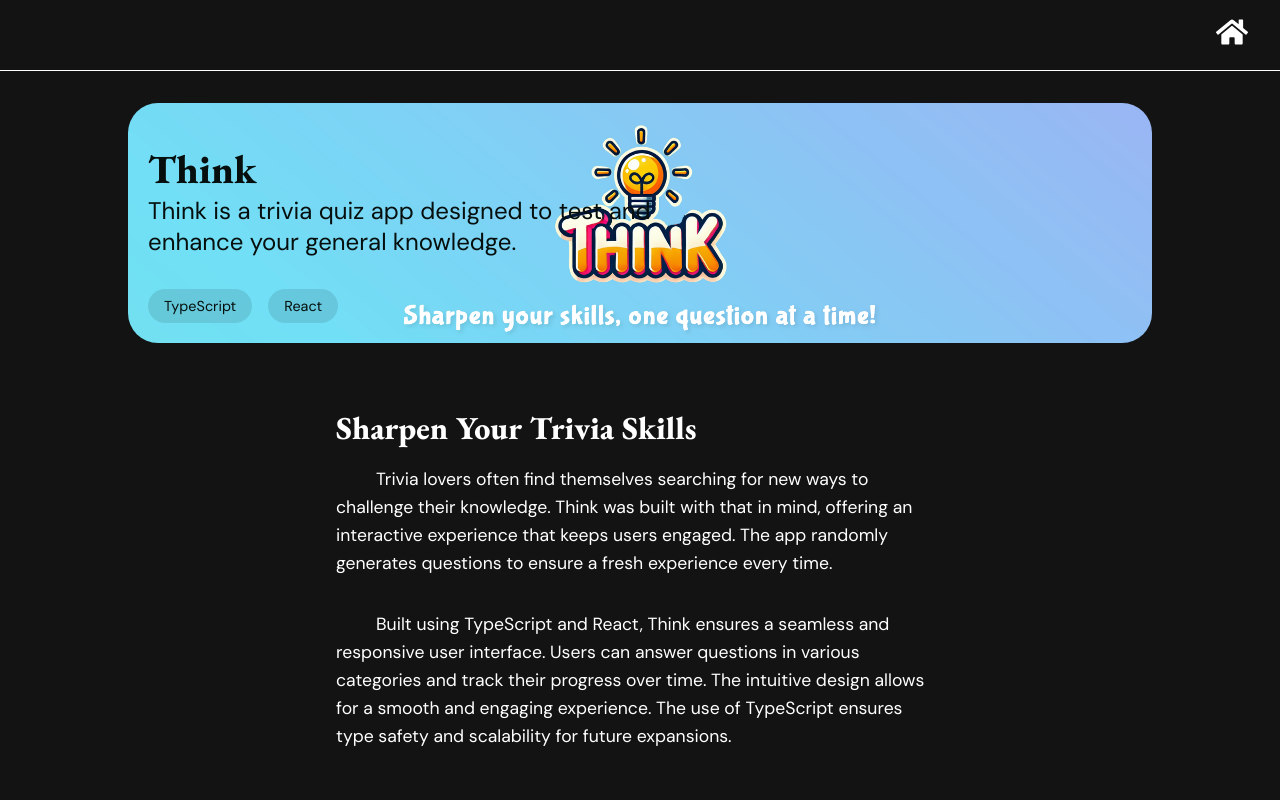
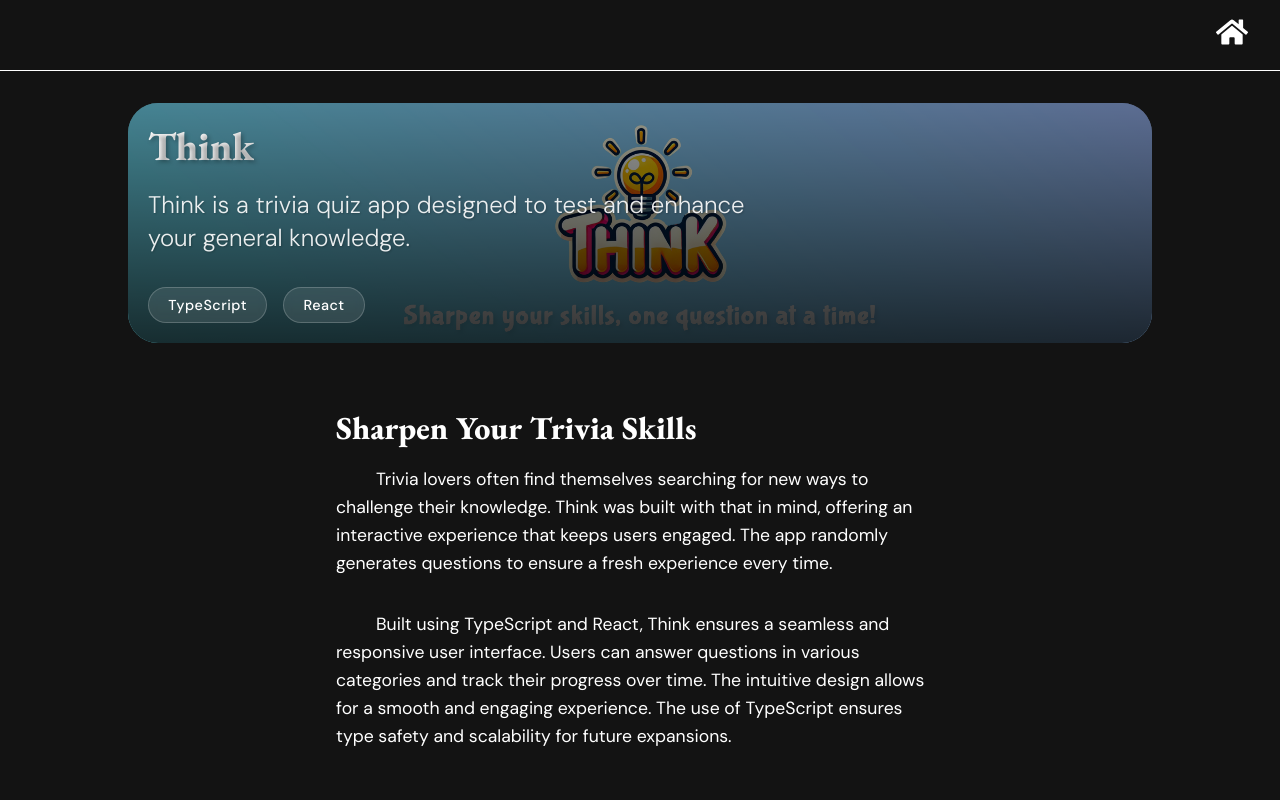
Before and after one commit to evelynmbart/evelyn-portfolio, a React (Vite) app: page /project/1 in a window 1280 px wide. Shown: the top 800 px of the page. Built offline with nearby package versions, Linux system fonts and the light colour scheme; a web font is replaced by a local one.

Commit message:
enhance posts title design

```diff
--- a/src/sections/ProjectPage.jsx
+++ b/src/sections/ProjectPage.jsx
@@ -82,6 +82,31 @@ const StyledLink = styled(Link)`
 `;
 
 const Text = styled.div`
+  position: relative;
+  color: white;
+
+  &::before {
+    content: "";
+    position: absolute;
+    top: 0;
+    left: 0;
+    right: 0;
+    bottom: 0;
+    background: linear-gradient(
+      to top,
+      rgba(0, 0, 0, 0.8) 0%,
+      rgba(0, 0, 0, 0.6) 50%,
+      rgba(0, 0, 0, 0.4) 100%
+    );
+    border-radius: 30px;
+    z-index: 1;
+  }
+
+  & > * {
+    position: relative;
+    z-index: 2;
+  }
+
   background-image: url(${({ src }) => src});
   background-size: cover;
   background-position: center;
@@ -100,12 +125,24 @@ const Text = styled.div`
 const Title = styled.h1`
   font-size: 2.5rem;
   font-weight: 800;
+  background: linear-gradient(120deg, #fff, #e6e6e6);
+  -webkit-background-clip: text;
+  -webkit-text-fill-color: transparent;
+  text-shadow: 2px 2px 4px rgba(0, 0, 0, 0.3);
+  letter-spacing: -0.5px;
+  @media (max-width: 768px) {
+    font-size: 2rem;
+  }
 `;
 
 const Description = styled.p`
   font-size: 1.5rem;
   max-width: 600px;
-  margin-bottom: 2rem;
+  margin: 1rem 0;
+  line-height: 1.4;
+  font-weight: 300;
+  color: rgba(255, 255, 255, 0.9);
+  text-shadow: 1px 1px 2px rgba(0, 0, 0, 0.2);
 
   @media (max-width: 768px) {
     font-size: 1.2rem;
@@ -115,13 +152,20 @@ const Description = styled.p`
 const Technologies = styled.div`
   display: flex;
   gap: 1rem;
+  flex-wrap: wrap;
+  margin-top: 1rem;
 `;
 
 const TechSpan = styled.span`
-  padding: 0.5rem 1rem;
-  background: rgba(0, 0, 0, 0.1);
-  border-radius: 20px;
+  padding: 0.5rem 1.2rem;
+  background: rgba(255, 255, 255, 0.1);
+  backdrop-filter: blur(5px);
+  border-radius: 25px;
   font-size: 0.9rem;
+  font-weight: 500;
+  letter-spacing: 0.5px;
+  border: 1px solid rgba(255, 255, 255, 0.2);
+  transition: all 0.2s ease-in-out;
 `;
 
 const Content = styled.article`
```
